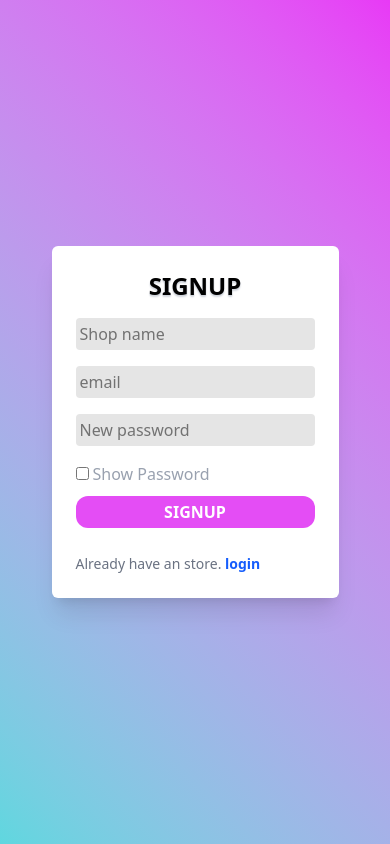
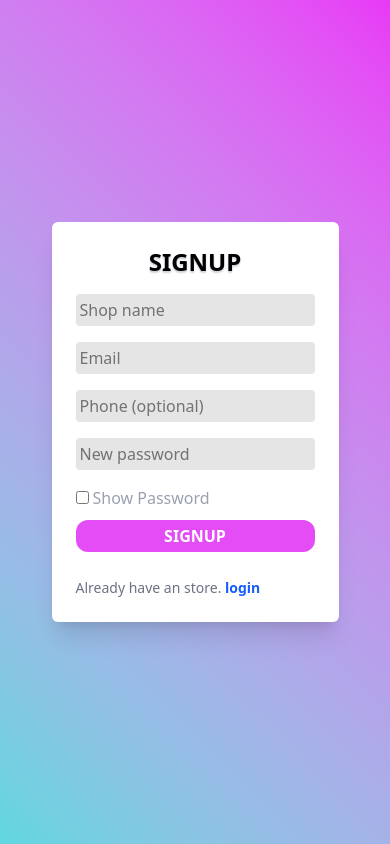
Before and after one commit to habibur-rahman-tanvir/ecommerce, a React (Vite) app in the folder seller/: page /signup in a window 390 px wide. Built offline with nearby package versions, Linux system fonts and the light colour scheme; no server answers.

Commit message:
Refactor Input component to include required prop and update Signup page to handle phone input

```diff
--- a/seller/src/components/atom/Input.jsx
+++ b/seller/src/components/atom/Input.jsx
@@ -7,6 +7,7 @@ const Input = ({
   value,
   onChange,
   placeholder,
+  required = false,
 }) => {
   return (
     <input
@@ -19,6 +20,7 @@ const Input = ({
       onChange={onChange}
       value={value}
       name={name}
+      required={required}
     />
   );
 };
--- a/seller/src/components/page/Signup.jsx
+++ b/seller/src/components/page/Signup.jsx
@@ -9,6 +9,7 @@ const Signup = () => {
     shopName: "",
     email: "",
     password: "",
+    phone: "",
   });
 
   const handleInput = (e) => {
@@ -52,13 +53,22 @@ const Signup = () => {
           value={data.shopName}
           name="shopName"
           placeholder="Shop name"
+          // required={true}
         />
         <Input
           onChange={handleInput}
           value={data.email}
           name="email"
           type="email"
-          placeholder="email"
+          placeholder="Email"
+          // required={true}
+        />
+        <Input
+          onChange={handleInput}
+          value={data.phone}
+          name="phone"
+          type="phone"
+          placeholder="Phone (optional)"
         />
         <Input
           onChange={handleInput}
@@ -66,6 +76,7 @@ const Signup = () => {
           name="password"
           type={show ? "text" : "password"}
           placeholder="New password"
+          // required={true}
         />
 
         <input
--- a/seller/src/routes/router.jsx
+++ b/seller/src/routes/router.jsx
@@ -1,7 +1,7 @@
 import { createBrowserRouter } from "react-router";
 import Login from "../components/page/Login";
-import Signup from "../components/page/Signup";
 import DashboardLayout from "../layout/DashboardLayout";
+import Signup from "../components/page/signup";
 
 const router = createBrowserRouter([
   {
```
